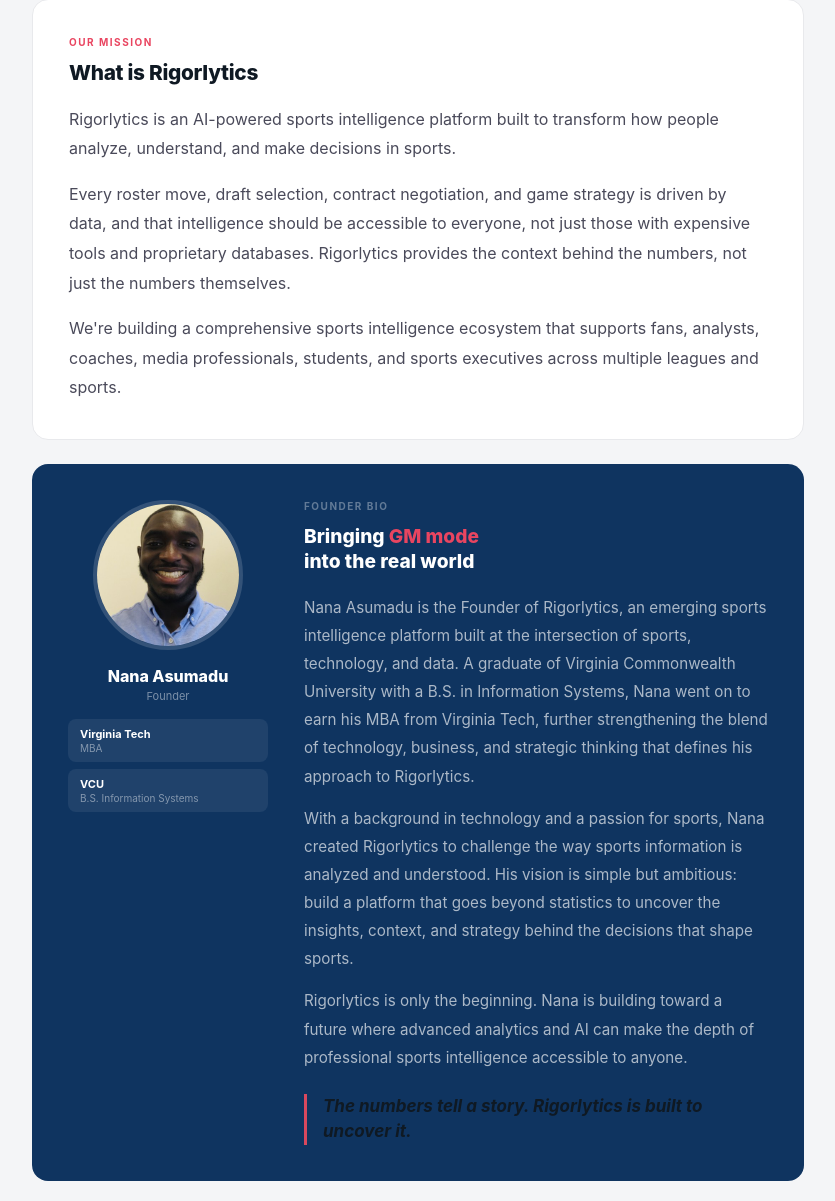
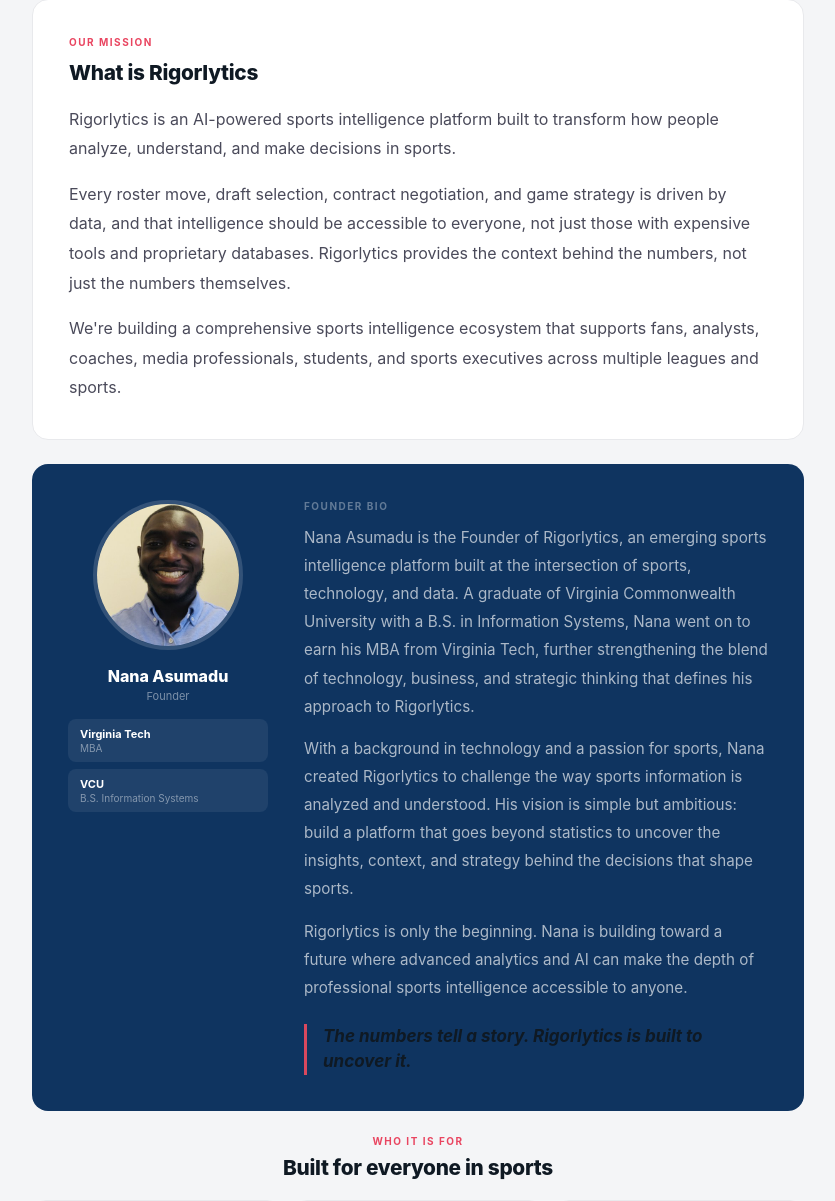
Before and after one commit to nasumadu/Rigorlytics, a Flask app: page /about in a window 1280 px wide. Shown: the part 327-1528 px from the top of the page, without its empty margins (222-1057 px from the left). Run offline with Flask 3, Linux system fonts and the light colour scheme.

Commit message:
About: remove GM mode headline

```diff
--- a/app/templates/about.html
+++ b/app/templates/about.html
@@ -119,7 +119,6 @@
             </div>
             <div>
                 <div class="who-eye">Founder bio</div>
-                <div class="who-title">Bringing <em>GM mode</em><br>into the real world</div>
                 <div class="who-body">
                 <p>Nana Asumadu is the Founder of Rigorlytics, an emerging sports intelligence
                 platform built at the intersection of sports, technology, and data. A graduate of
```
